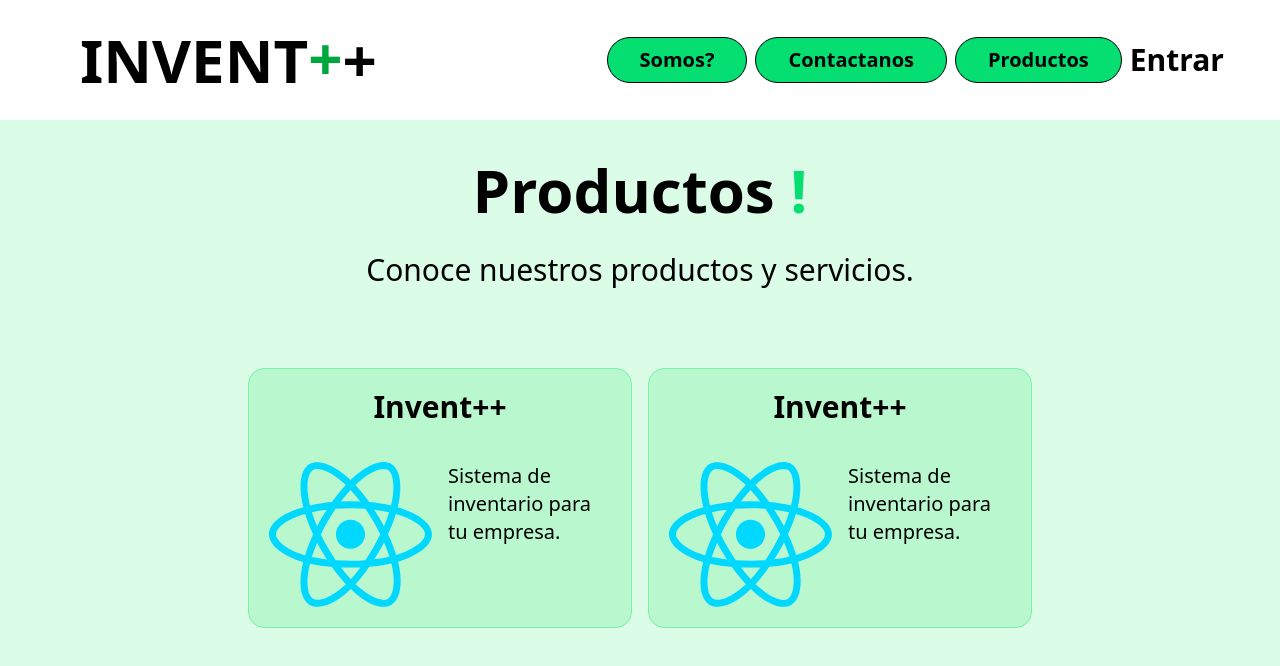
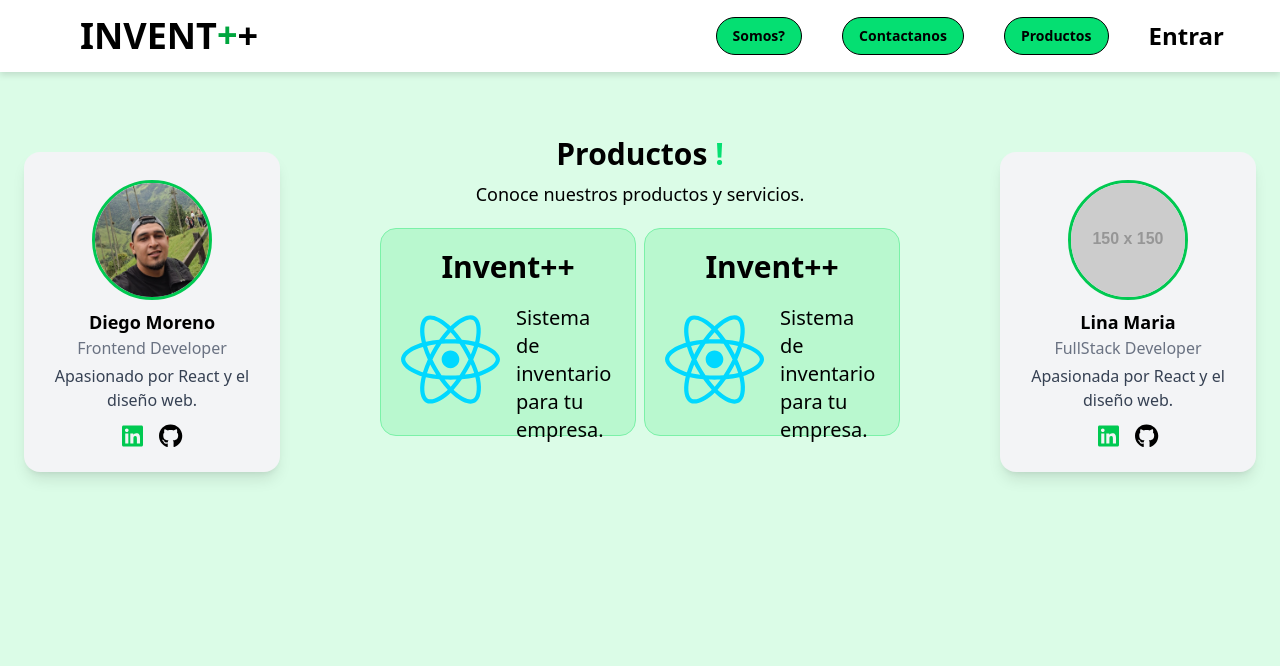
Before and after one commit to lina14mv/Invent_Front, a React (Vite) app: page /productos in a window 1280 px wide. Shown: the top 666 px of the page. Built offline with nearby package versions, Linux system fonts and the light colour scheme.

Commit message:
zoom 100%

```diff
--- a/src/features/landing/Contactanos.jsx
+++ b/src/features/landing/Contactanos.jsx
@@ -9,43 +9,43 @@ import {
 
 const Contactanos = () => {
   return (
-    <section className="flex xl:justify-evenly xl:flex-row flex-col xl:items-auto items-center w-screen">
-      <div className="flex justify-center flex-col text-center xl:mt-28 mt-15 max-w-3xl px-12 ">
-        <h1 className="xl:text-7xl text-5xl">
+    <section className="flex justify-evenly lg:flex-row flex-col items-center w-screen">
+      <div className="flex justify-center flex-col text-center lg:mt-18 mt-8 max-w-lg lg:px-12 px-8">
+        <h1 className="lg:text-3xl text-2xl font-semibold">
           Contactanos
           <FontAwesomeIcon
             icon={faArrowDown}
-            className="ml-3 border-b-6 text-green-600"
+            className="ml-3 border-b-6 text-green-600 text-3xl"
           />
         </h1>
-        <p className="xl:text-2xl text-xl mt-8">
-          Tienes alguna duda o sugerencia? Contactanos a través de los
+        <p className="lg:text-lg text-md mt-8 px-10">
+          ¿Tienes alguna duda o sugerencia? Contactanos a través de los
           siguientes medios.
         </p>
-        <form className="pt-14 flex flex-col gap-y-8 text-lg">
-          <div className="flex justify-between gap-x-5">
+        <form className="lg:pt-10 pt-6 flex flex-col lg:gap-y-8 gap-y-5 lg:text-md text-xs justify-center items-center">
+          <div className="flex md:flex-row flex-col justify-between gap-5">
             <Input type="text" placeholder="Nombre" />
             <Input type="email" placeholder="Correo" />
           </div>
-          <div className="flex justify-between gap-x-5">
+          <div className="flex md:flex-row flex-col justify-between gap-5">
             <Input type="text" placeholder="Asunto" />
             <Input type="tel" placeholder="Telefono" />
           </div>
           <div className="my-6">
             <Boton
               type="submit"
-              className="bg-green-400 text-2xl px-8 py-1 rounded-full"
+              className="bg-green-400 text-lg px-5 py-1 rounded-full hover:outline outline-green-400"
             >
               Enviar
             </Boton>
           </div>
         </form>
       </div>
-      <div className="flex flex-col lg:text-3xl text-xl items-start xl:pt-40 pt-20 p-20">
+      <div className="flex flex-col lg:text-xl text-md items-start lg:pt-25 pt-7 lg:p-20 p-10">
         <h1 className="">Envianos un correo electronico:</h1>
-        <p className="lg:text-5xl text-3xl font-bold mt-5 ">inventp24@gmail.com</p>
-        <h1 className="mt-10">Tambien puedes encontrarnos aqui:</h1>
-        <div className="flex justify-start gap-x-10 mt-5 text-6xl">
+        <p className="lg:text-3xl text-2xl font-bold lg:mt-5 mt-2">inventp24@gmail.com</p>
+        <h1 className="lg:mt-10 mt-6">Tambien puedes encontrarnos aqui:</h1>
+        <div className="flex justify-start gap-x-10 lg:mt-5 mt-2 text-6xl">
           <button
             onClick={() => window.open("https://wa.me/573002222222", "_blank")}
           >
--- a/src/features/landing/Inicio.jsx
+++ b/src/features/landing/Inicio.jsx
@@ -1,21 +1,21 @@
 const Inicio = () => {
   return (
-    <div className="flex items-center justify-between xl:flex-row flex-col gap-8 xl:px-20 px-0 xl:mx-0 mx-35 xl:pt-0 pt-10">
-      <div className="xl:text-7xl lg:text-5xl md:text-4xl sm:text-3xl font-bold text-center xl:text-left xl:pr-15 pr-0">
+    <div className="flex items-center justify-between lg:flex-row flex-col gap-8 lg:px-20 px-0 lg:mx-0 mx-35 lg:pt-0 pt-4">
+      <div className="xl:text-5xl lg:text-3xl md:text-2xl sm:text-2xl text-xl font-bold text-center lg:text-left xl:pr-15 pr-0">
         <span className="text-green-600 animate-pulse">Software </span>para
         pequeñas y medianas empresas<span className="text-green-600">.</span>
-        <p className="xl:text-3xl lg:text-2xl md:text-xl sm:text-lg mt-6 xl:mt-10 xl:pr-30 pr-0">
+        <p className="xl:text-xl lg:text-lg md:text-md sm:text-sm text-sm mt-4 lg:mt-10 lg:pr-30 pr-0">
           Revoluciona tu negocio con una moderna solución de punto de venta
           ideal para todo tipo de negocio
           <span className="text-green-600">.</span>
         </p>
       </div>
-      <div className="flex justify-center flex-1 xl:pt-20 pt-0">
-        <div className="flex xl:w-2xl w-xl justify-center shadow-2xl shadow-green-400">
+      <div className="flex justify-center items-center lg:pt-20 pt-0">
+        <div className="flex lg:w-lg w-sm justify-center shadow-2xl shadow-green-400">
           <img
             src="https://res.cloudinary.com/deucbjygt/image/upload/v1743115902/Dise%C3%B1o_sin_t%C3%ADtulo_1_fxv3kl.png"
             alt="imagen de fondo"
-            className="xl:object-cover xl:w-full w-lg h-lg xl:h-full "
+            className="lg:object-cover lg:w-md lg:h-md"
           />
         </div>
       </div>
--- a/src/features/landing/Productos.jsx
+++ b/src/features/landing/Productos.jsx
@@ -3,15 +3,8 @@ import { motion } from "framer-motion";
 
 const Productos = () => {
   return (
-    <section>
-      <h1 className="text-6xl text-center font-semibold pt-10 px-40">
-        Productos<span className="text-green-400"> !</span>
-      </h1>
-      <p className="text-center mt-8 px-40 text-3xl">
-        Conoce nuestros productos y servicios.
-      </p>
-      <section className="flex justify-center p-20">
-        <div className="2xl:flex hidden">
+    <section className="flex justify-center px-6">
+      <div className="lg:flex hidden items-center pt-20">
         <Card
           image="/src/assets/dev.jpg"
           title="Diego Moreno"
@@ -21,7 +14,14 @@ const Productos = () => {
           Github="www.linkedin.com/in/diego-fernando-moreno-martinez-b2b168256"
         />
       </div>
-        <div className="flex-1 flex flex-wrap justify-center items-start gap-4">
+      <div className="flex-1 flex flex-col justify-center items-center">
+        <h1 className="lg:text-3xl md:text-2xl sm:text-xl text-lg text-center font-semibold pt-7">
+          Productos<span className="text-green-400"> !</span>
+        </h1>
+        <p className="text-center lg:text-lg md:text-md text-sm pt-2">
+          Conoce nuestros productos y servicios.
+        </p>
+        <div className="flex lg:gap-2 gap-5 pt-5">
           <Producto
             title="Invent++"
             description="Sistema de inventario para tu empresa."
@@ -32,32 +32,9 @@ const Productos = () => {
             description="Sistema de inventario para tu empresa."
             img="src\assets\react.svg"
           />
-          {/* <div className="w-98 flex justify-center mt-20 border-green-300">
-            <motion.div
-              animate={{
-                scale: [1, 2, 2, 1, 1],
-                rotate: [0, 0, 180, 180, 0],
-                borderRadius: ["0%", "0%", "50%", "50%", "0%"],
-              }}
-              transition={{
-                duration: 2,
-                ease: "easeInOut",
-                times: [0, 0.2, 0.5, 0.8, 1],
-                repeat: Infinity,
-                repeatDelay: 1,
-              }}
-              style={{
-                width: 100,
-                height: 100,
-                backgroundColor: "#BBF7D0",
-                borderRadius: 5,
-                borderColor: "#86EFAC",
-                borderWidth: 2,
-              }}
-            />
-          </div> */}
         </div>
-        <div className="2xl:flex hidden">
+      </div>
+      <div className="lg:flex hidden items-center pt-20">
         <Card
           image="https://via.placeholder.com/150"
           title="Lina Maria"
@@ -68,7 +45,6 @@ const Productos = () => {
         />
       </div>
     </section>
-    </section>
   );
 };
 
--- a/src/features/landing/Somos.jsx
+++ b/src/features/landing/Somos.jsx
@@ -3,15 +3,15 @@ import { motion } from "framer-motion";
 const Somos = () => {
   return (
     <section>
-      <h1 className="text-5xl text-center pt-20 px-40">
-        Empoderamos tu negocio con tecnología sencilla y eficiente.
+      <h1 className="lg:text-2xl md:text-xl sm:text-lg text-md text-center md:pt-14 pt-8 font-semibold subpixel-antialiased tracking-normal">
+        Empoderamos tu negocio con tecnología sencilla y eficiente<span className="text-green-700">.</span>
       </h1>
-      <section className="flex justify-center gap-20 mt-20 flex-wrap px-7">
+      <section className="flex justify-evenly md:mt-18 mt-12 flex-wrap gap-y-8">
         <motion.div
-          className="flex flex-col bg-green-300 w-sm p-10 gap-5 rounded-4xl hover:border text-xl transition-all"
-          whileHover={{ scale: 1.3 }}
+          className="flex flex-col bg-green-300 lg:text-md text-sm lg:w-72 md:w-64 sm:w-60 w-56 lg:h-72 md:h-64 sm:h-60 h-56 lg:p-6 md:p-4 p-2 gap-4 rounded-4xl hover:border transition-all"
+          whileHover={{ scale: 1.2 }}
         >
-          <h1 className="text-center text-3xl font-semibold">Valores</h1>
+          <h1 className="text-center lg:text-lg md:text-md text-sm font-semibold">Valores</h1>
           <p>
             En Invent++ nos enfocamos en la calidad y el servicio al cliente.
           </p>
@@ -24,24 +24,23 @@ const Somos = () => {
           </ul>
         </motion.div>
         <motion.div
-          className="flex flex-col bg-green-300 w-sm p-10 gap-5 rounded-4xl hover:border text-xl transition-all"
-          whileHover={{ scale: 1.3 }}
+          className="flex flex-col bg-green-300 lg:text-md text-sm lg:w-72 md:w-64 sm:w-60 w-56 lg:h-72 md:h-64 sm:h-60 h-56 lg:p-6 md:p-4 p-2 gap-4 rounded-4xl hover:border transition-all"
+          whileHover={{ scale: 1.2 }}
         >
-          <h1 className="text-center text-3xl font-semibold">Mision</h1>
+          <h1 className="text-center lg:text-lg md:text-md text-sm font-semibold">Misión</h1>
           <p>
             Revolucionar la gestión de pequeños negocios con tecnología
             intuitiva y poderosa, permitiendo que cada emprendedor tenga el
             control total de sus ventas, inventario y clientes sin
-            complicaciones. Queremos que tu negocio crezca con herramientas
-            accesibles, automatizadas y diseñadas para tu éxito.
+            complicaciones.
           </p>
         </motion.div>
         <motion.div
-          className="flex flex-col bg-green-300 w-sm p-10 gap-5 rounded-4xl hover:border text-xl delay-150"
-          whileHover={{ scale: 1.3 }}
+          className="flex flex-col bg-green-300 lg:text-md text-sm lg:w-72 md:w-64 sm:w-60 w-56 lg:h-72 md:h-64 sm:h-60 h-56 lg:p-6 md:p-4 p-2 gap-4 rounded-4xl hover:border transition-all"
+          whileHover={{ scale: 1.2 }}
         >
-          <h1 className="text-center text-3xl font-semibold">
-            Porque elegirnos?
+          <h1 className="text-center lg:text-lg md:text-md text-sm font-semibold">
+            Por que elegirnos?
           </h1>
           <ul className="list-disc list-inside">
             <li>Fácil y rápido de usar</li>
--- a/src/features/landing/components/navbar.jsx
+++ b/src/features/landing/components/navbar.jsx
@@ -9,16 +9,16 @@ const Navbar = () => {
 
   return (
     <>
-      <a className="font-bold text-6xl flex-5 justify-start pl-20 flex cursor-pointer" href="/">
+      <a className="font-bold text-4xl flex-5 justify-start pl-20 flex cursor-pointer" href="/">
         INVENT<span className="text-green-600 animate-bounce">+</span>+
       </a>
-      <nav className="justify-between flex-4 2xl:pr-10 pr-4 hidden xl:flex gap-x-2">
+      <nav className="justify-between flex-4 2xl:pr-10 pr-4 hidden lg:flex gap-x-2">
         <A href="/Somos">Somos?</A>
         <A href="/Contactanos">Contactanos</A>
         <A href="/Productos">Productos</A>
         <Boton><Link to="/Login">Entrar</Link></Boton>
       </nav>
-      <div className="flex xl:hidden">
+      <div className="flex lg:hidden">
         <Boton onClick={() => setIsOpen(!isOpen)}>
           {isOpen ? <FontAwesomeIcon icon={faClose} className="text-green-600"/> : <FontAwesomeIcon icon={faBars} className="text-green-600"/>}
           {isOpen ? <section className="fixed flex flex-col right-0 mr-20 p-4 gap-y-3 bg-white border rounded-3xl z-10">
--- a/src/pages/LandingPage.jsx
+++ b/src/pages/LandingPage.jsx
@@ -2,11 +2,11 @@ import Navbar from "/src/features/landing/components/navbar";
 
 const LandingPage = ({ Content }) => {
   return (
-    <section className="w-screen h-screen overflow-x-hidden xl:overflow-y-hidden overflow-y-scroll">
-      <header className="flex items-center justify-center top-0 left-0 w-full h-20 lg:h-30 pr-10 bg-white shadow-md z-10">
+    <section className="w-screen h-screen overflow-x-hidden lg:overflow-y-hidden overflow-y-scroll">
+      <header className="flex items-center justify-center top-0 left-0 w-full h-18 pr-10 bg-white drop-shadow-md z-10">
         <Navbar />
       </header>
-      <main className="flex-1 bg-green-100 xl:h-lvh h-auto">
+      <main className="flex-1 bg-green-100 h-full">
         <Content />
       </main>
     </section>
--- a/src/shared/Card.jsx
+++ b/src/shared/Card.jsx
@@ -5,30 +5,30 @@ import { motion } from "framer-motion";
 const Card = ({ image, title, subtitle, description, LinkedIn, Github }) => {
   return (
     <motion.div
-      className="bg-gray-100 shadow-lg rounded-2xl p-6 sm:w-96 sm:h-96 mx-auto transition-all hover:scale-107 hover:shadow-2xl hover:border"
-      whileHover={{ scale: 1.06 }}
+      className="bg-gray-100 shadow-lg rounded-2xl lg:p-4 p-2 w-64 h-80 mx-auto transition-all hover:scale-107 hover:shadow-2xl hover:border"
+      whileHover={{ scale: 1.02 }}
     >
       <img
         src={image}
         alt={title}
-        className="w-40 h-40 mx-auto rounded-full border-4 border-green-500 object-cover mt-5"
+        className="w-30 h-30 mx-auto rounded-full border-3 border-green-500 object-cover lg:mt-3 mt-1"
       />
-      <div className="text-center mt-4">
-        <h2 className="text-xl font-bold">{title}</h2>
-        <h3 className="text-gray-500">{subtitle}</h3>
-        <p className="text-gray-700 mt-2">{description}</p>
+      <div className="text-center mt-2">
+        <h2 className="text-lg font-bold">{title}</h2>
+        <h3 className="text-md text-gray-500">{subtitle}</h3>
+        <p className="text-md text-gray-700 mt-1">{description}</p>
       </div>
-      <div className="flex justify-center mt-4 gap-4">
+      <div className="flex justify-center mt-2 gap-4 text-2xl">
         <button onClick={() => window.open({ LinkedIn }, "_blank")}>
           <FontAwesomeIcon
             icon={faLinkedin}
-            className="text-3xl text-green-500 cursor-pointer"
+            className=" text-green-500 cursor-pointer"
           />
         </button>
         <button onClick={() => window.open({ Github }, "_blank")}>
           <FontAwesomeIcon
             icon={faGithub}
-            className="text-3xl cursor-pointer"
+            className=" cursor-pointer"
           />
         </button>
       </div>
@@ -38,14 +38,14 @@ const Card = ({ image, title, subtitle, description, LinkedIn, Github }) => {
 
 const Producto = (props) => {
   return (
-    <div className="grid grid-cols-2 grid-rows-3 gap-x-4 bg-green-200 p-5 border rounded-2xl max-w-sm border-green-300">
-      <h2 className="col-span-2 text-3xl font-bold text-center">{props.title}</h2>
+    <div className="grid grid-cols-2 grid-rows-3 lg:gap-x-4 gap-x-2 bg-green-200 lg:p-5 p-2 border rounded-2xl lg:max-w-64 md:max-w-52 sm:max-w-44 max-w-40 lg:h-52 md:h-48 sm:h-44 h-40 border-green-300">
+      <h2 className="col-span-2 lg:text-3xl md:text-xl sm:text-lg text-md font-bold text-center">{props.title}</h2>
       <img
         src={props.img}
         alt="imagen"
         className="row-span-2 w-full h-full"
       />
-      <p className="text-xl row-span-2">
+      <p className="lg:text-xl md:text-lg sm:text-md text-xs row-span-2">
         {props.description}
       </p>
     </div>
--- a/src/shared/Elements.jsx
+++ b/src/shared/Elements.jsx
@@ -1,6 +1,6 @@
 const A = (props) => {
     return(
-        <a href={props.href} className="border rounded-full px-8 py-2 text-black bg-green-400 text-xl font-bold hover:bg-green-500 focus:animate-spin delay-150">
+        <a href={props.href} className="border rounded-full px-4 py-2 text-black bg-green-400 text-sm font-bold hover:bg-green-500 focus:animate-spin delay-150 hover:outline-2 outline-green-600">
             {props.children}
         </a>
     )
@@ -8,7 +8,7 @@ const A = (props) => {
 
 const Boton = (props) => {
     return(
-        <button className={`font-bold delay-150 text-3xl hover:font-extrabold hover:cursor-pointer ${props.className}`} onClick={props.onClick}>
+        <button className={`font-bold delay-150 text-2xl hover:font-extrabold hover:cursor-pointer ${props.className}`} onClick={props.onClick}>
             {props.children}
         </button>
     )
@@ -16,7 +16,7 @@ const Boton = (props) => {
 
 const Input = (props) => {
     return(
-        <input type={props.type} placeholder={props.placeholder} className={`w-80 border-b-2 border-green-600 focus:border-2 ${props.className}`} />
+        <input type={props.type} placeholder={props.placeholder} className={`w-64 h-7 border-b-2 border-green-600 focus:border-3 ${props.className}`} />
     )
 };
 
```
Lines whose indentation alone changed are shown as unchanged.
